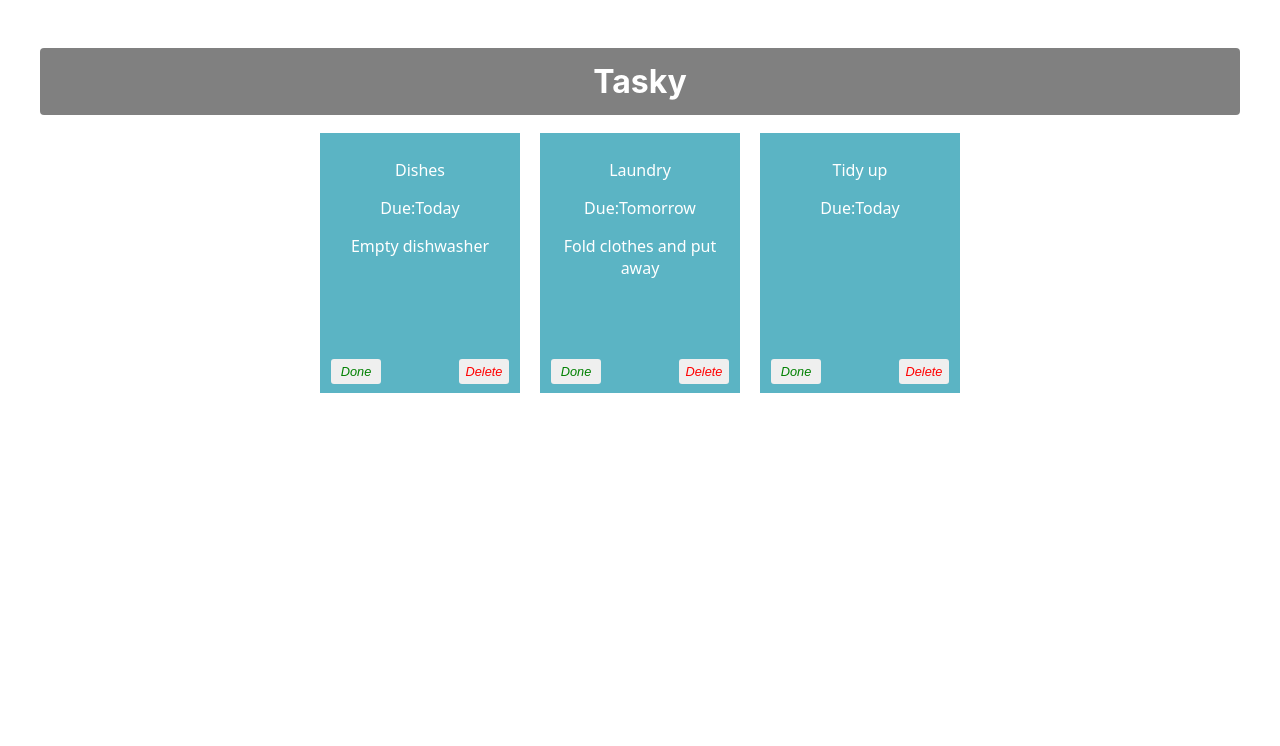
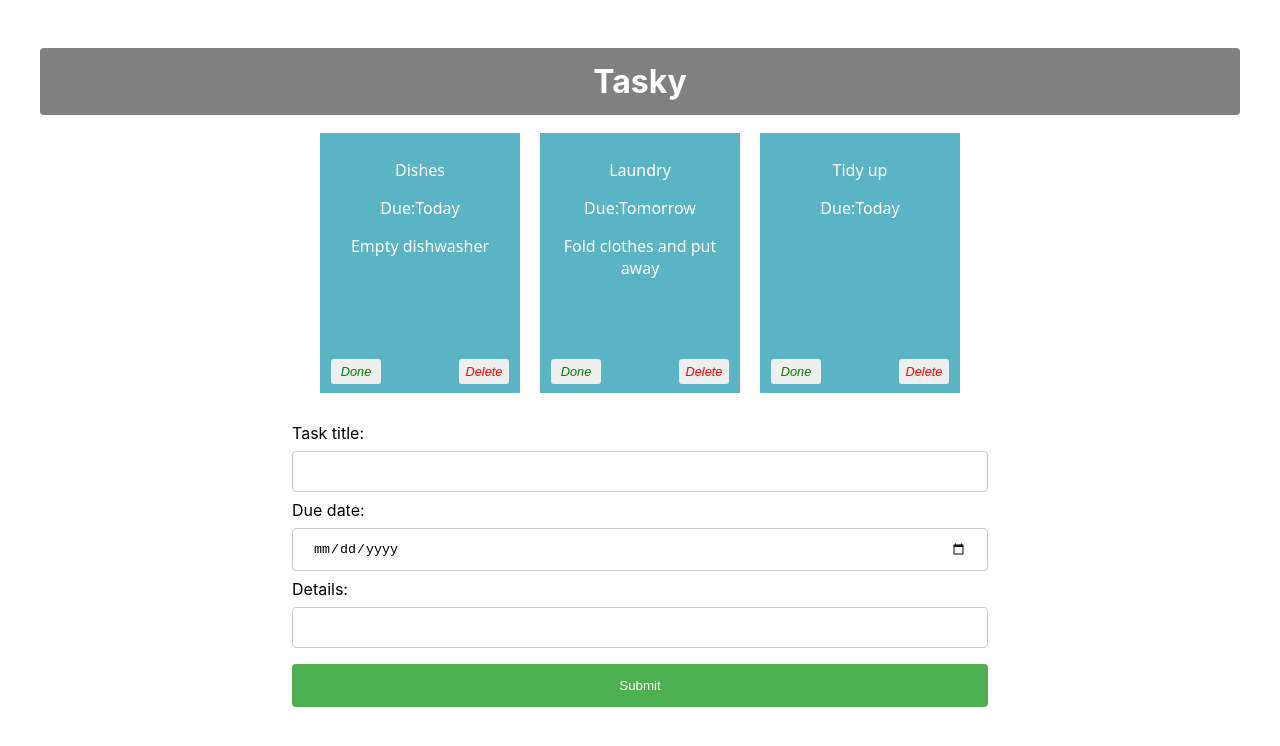
Before and after one commit to wqy7711/react-basics-labs, a React (Create React App) app in the folder tasky/: page / in a window 1280 px wide. Shown: the top 746 px of the page. Built offline with nearby package versions, Linux system fonts and the light colour scheme.

Commit message:
Add task: form added

```diff
--- a/tasky/src/App.css
+++ b/tasky/src/App.css
@@ -49,3 +49,33 @@
   right: 5px;
   color: red;
 }
+input[type=text], input[type=date] {
+  width: 100%;
+  padding: 12px 20px;
+  margin: 8px 0;
+  display: inline-block;
+  border: 1px solid #ccc;
+  border-radius: 4px;
+  box-sizing: border-box;
+}
+
+input[type=submit] {
+  width: 100%;
+  background-color: #4CAF50;
+  color: white;
+  padding: 14px 20px;
+  margin: 8px 0;
+  border: none;
+  border-radius: 4px;
+  cursor: pointer;
+}
+
+input[type=submit]:hover {
+  background-color: #45a049;
+}
+
+form {
+  text-align: left;
+  width: 60%;
+  margin: auto;
+}
--- a/tasky/src/App.js
+++ b/tasky/src/App.js
@@ -1,6 +1,7 @@
 import './App.css';
 import Task from './components/Task';
 import React, { useState } from 'react';
+import AddTaskForm from './components/Form';
 
 function App() {
   const [ taskState, setTaskState ] = useState({
@@ -37,6 +38,7 @@
         deleteTask = {() => deleteHandler(index)}
         />
       ))}
+      <AddTaskForm />
     </div>
   );
 }
--- /dev/null
+++ b/tasky/src/components/Form.js
@@ -0,0 +1,31 @@
+import React from "react";
+
+const AddTaskForm = (props) => {
+
+  return (
+    <div>
+      <form>
+        <label>
+            Task title:
+            <br/>
+            <input type="text" name="title" required />
+        </label>
+        <br />
+        <label>
+            Due date:
+            <br/>
+            <input type="date" name="deadline" required />
+        </label>
+        <br />
+        <label>
+            Details:
+            <br/>
+            <input type="text" name="description" />
+        </label>
+        <input type="submit" value="Submit" />
+        </form>
+    </div>
+  )
+};
+
+export default AddTaskForm;
```
